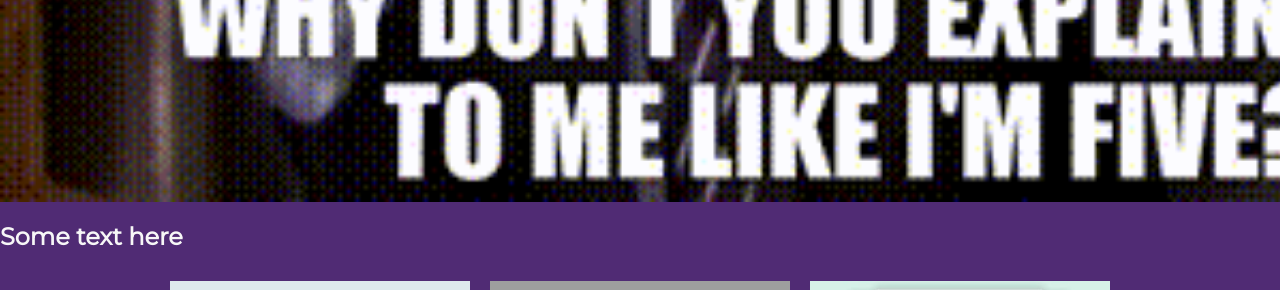
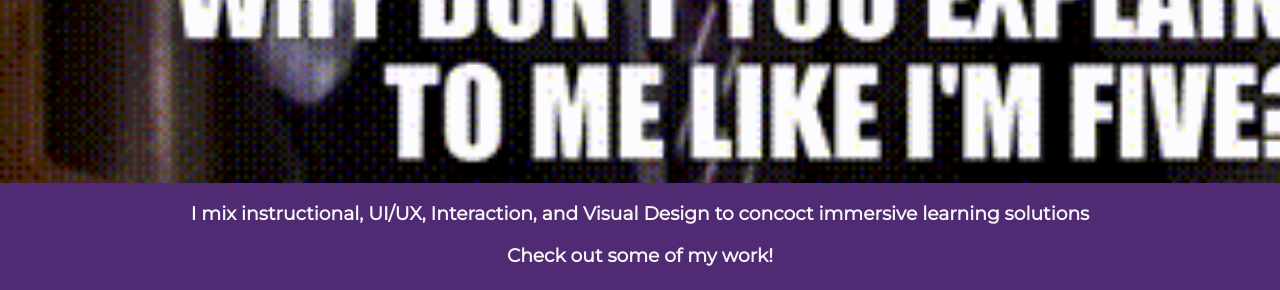
Before and after one commit to swetha-bee/storyline-demos, a plain HTML site: page pages/portfolio.html in a window 1280 px wide. Shown: the part 371-661 px from the top of the page. Drawn offline with Linux system fonts and the light colour scheme; grey boxes are pictures that could not be loaded.

Commit message:
Added intro

```diff
--- a/pages/portfolio.html
+++ b/pages/portfolio.html
@@ -16,13 +16,18 @@
         <a href="experience.html">Experiences</a>
         <a href="portfolio.html">Portfolio</a>
         <a href="contact.html">Contact</a>
-    </div>ref="pages/contact.html">Contact</a>
+    </div>
     </div>
     <div class="header" style="background-image: url('../gifs/portfolio.gif');">
         <h1>Portfolio</h1>
     </div>
     <div class="paragraph">
-        <h2>Some text here</h2>
+        <h3 style="text-align: center;">
+            I mix instructional, UI/UX, Interaction, and Visual Design to concoct immersive learning solutions
+        </h3>
+        <h3 style="text-align: center;">
+            Check out some of my work!
+        </h3>
     </div>
     <div class="image-container">
         <div class="image-box">
```
